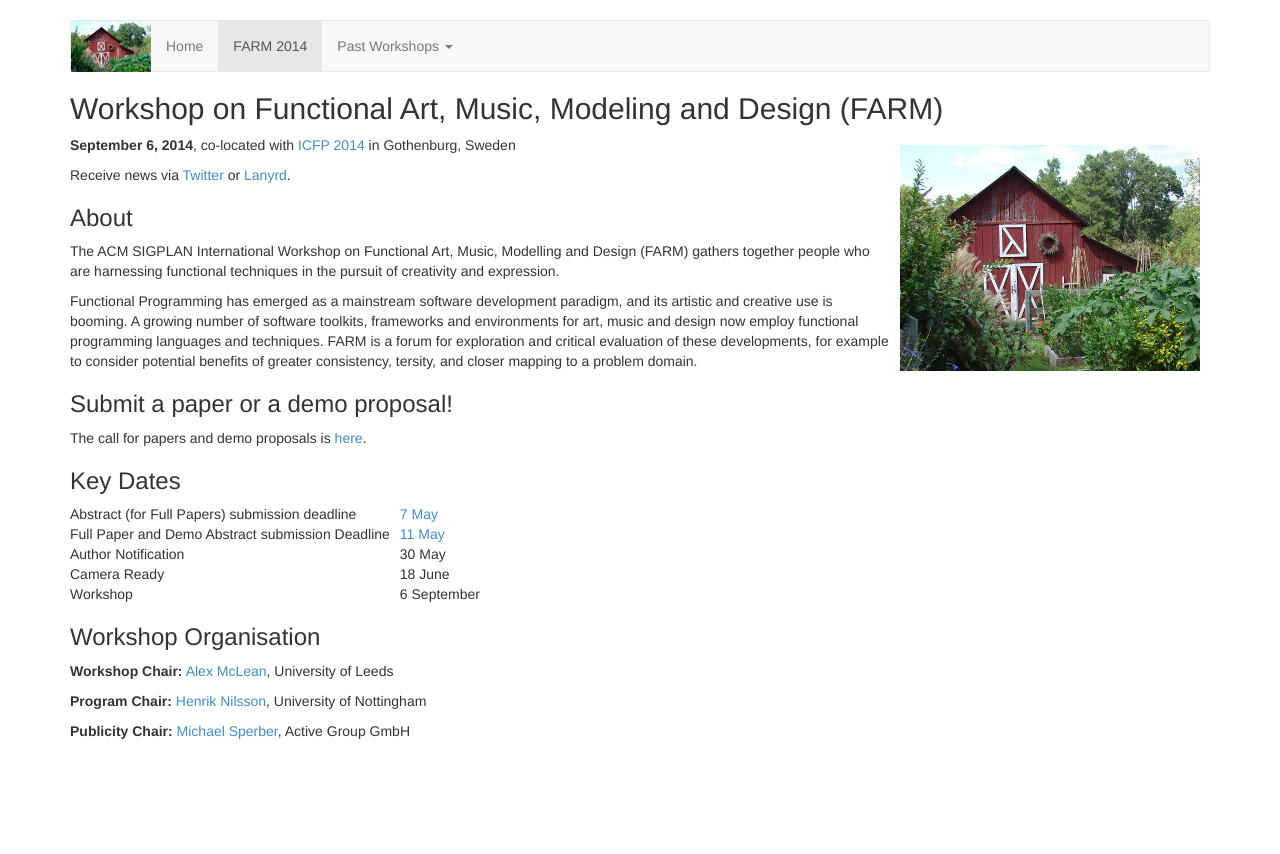
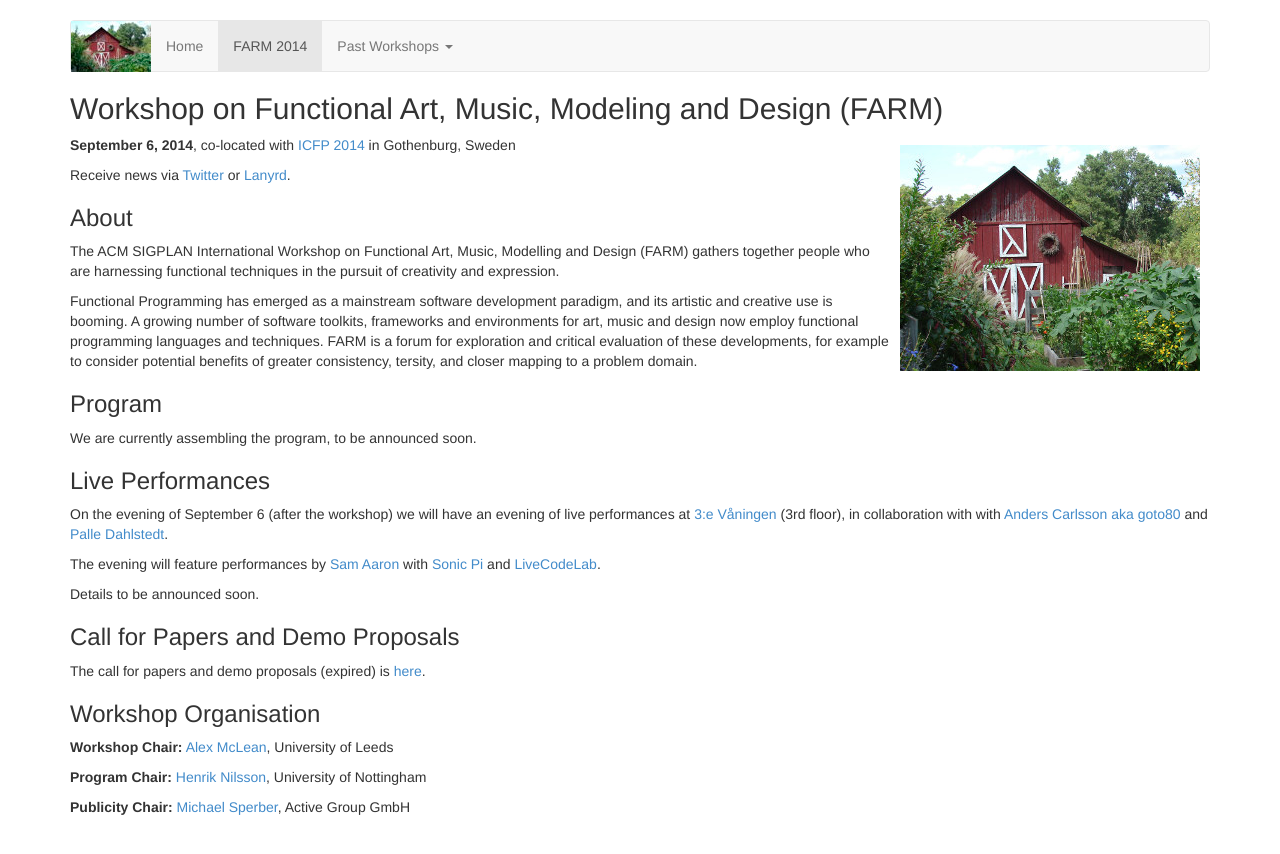
Before and after one commit to functional-art/functional-art.github.com, a Jekyll site: the page built from 2014/index.md, in a window 1280 px wide. Shown: the top 854 px of the page. Built offline with Jekyll 4.4.1, drawn with Linux system fonts in a browser that asks for light colours; nearby versions of some CDN libraries.

Commit message:
CFP is over, some details of performance evening are emerging.

```diff
--- a/2014/index.md
+++ b/2014/index.md
@@ -28,29 +28,27 @@ techniques. FARM is a forum for exploration and critical evaluation of
 these developments, for example to consider potential benefits of
 greater consistency, tersity, and closer mapping to a problem domain.
 
-### Submit a paper or a demo proposal!
+### Program
 
-The call for papers and demo proposals is [here](cfp.html).
+We are currently assembling the program, to be announced soon.
 
-### Key Dates
+### Live Performances
 
-<table>
-<tr>
-<td style="padding-right:10px">Abstract (for Full Papers) submission deadline</td><td><a href="http://www.timeanddate.com/worldclock/fixedtime.html?msg=FARM+2014+paper+abstracts+due&amp;iso=20140507T2355&amp;p1=1033">7 May</a></td>
-</tr>
-<tr>
-<td style="padding-right:10px">Full Paper and Demo Abstract submission Deadline</td><td><a href="http://www.timeanddate.com/worldclock/fixedtime.html?msg=FARM+2014+papers+and+demo+abstracts+due&amp;iso=20140511T2355&amp;p1=1033">11 May</a></td>
-</tr>
-<tr>
-<td style="padding-right:10px">Author Notification</td><td>30 May</td>
-</tr>
-<tr>
-<td style="padding-right:10px">Camera Ready</td><td>18 June</td>
-</tr>
-<tr>
-<td style="padding-right:10px">Workshop</td><td>6 September</td>
-</tr>
-</table>
+On the evening of September 6 (after the workshop) we will have an
+evening of live performances at [3:e Våningen](http://www.3vaningen.se/) (3rd floor), in collaboration with
+with [Anders Carlsson aka goto80](http://goto80.com/blog/promo) and
+[Palle
+Dahlstedt](http://www.ait.gu.se/kontaktaoss/personal/palle_dahlstedt/).
+
+The evening will feature performances by [Sam
+Aaron](http://sam.aaron.name/) with [Sonic Pi](http://sonic-pi.net/)
+and [LiveCodeLab](http://livecodelab.net/).
+
+Details to be announced soon.
+
+### Call for Papers and Demo Proposals
+
+The call for papers and demo proposals (expired) is [here](cfp.html).
 
 ### Workshop Organisation
 
```
Also changed, not shown: index.html (+9 -8 lines).
